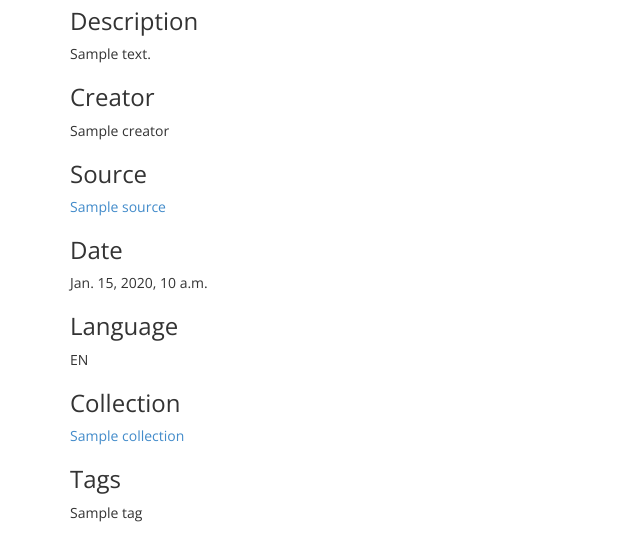
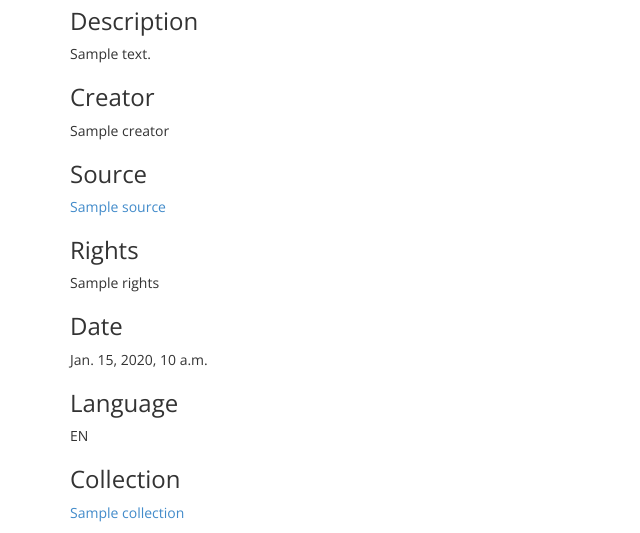
Before and after one commit to gwhigs/digital-manifesto, a Django app: template templates/manifestos/manifesto_detail.html in a window 1280 px wide. Shown: the part 730-1263 px from the top of the page, without its empty margins (0-640 px from the left). Run offline with Django 3.2, Linux system fonts and the light colour scheme; the template is opened without the code that fills it: most values are stand-ins (such as "Sample title", 1, 10 or a date in 2020); grey boxes marked "Sample" are stand-in pictures; some libraries are stand-ins or nearby versions.

Commit message:
Add rights info to manifesto detail page

```diff
--- a/templates/manifestos/manifesto_detail.html
+++ b/templates/manifestos/manifesto_detail.html
@@ -35,6 +35,8 @@
     <p>{{ manifesto.creator }}</p>
     <h3>Source</h3>
     <p><a href="{{ manifesto.source }}">{{ manifesto.source }}</a></p>
+    <h3>Rights</h3>
+    <p>{{ manifesto.rights|urlize|default:"None" }}</p>
     <h3>Date</h3>
     <p>{{ manifesto.date }}</p>
     <h3>Language</h3>
```
